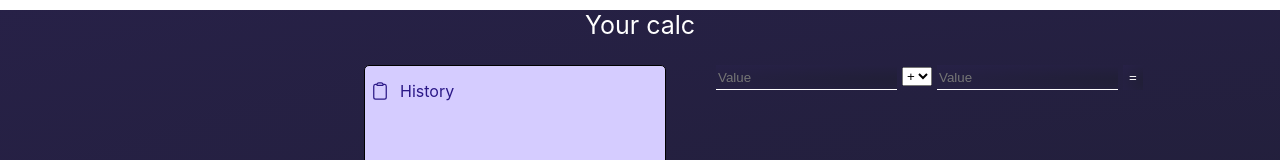
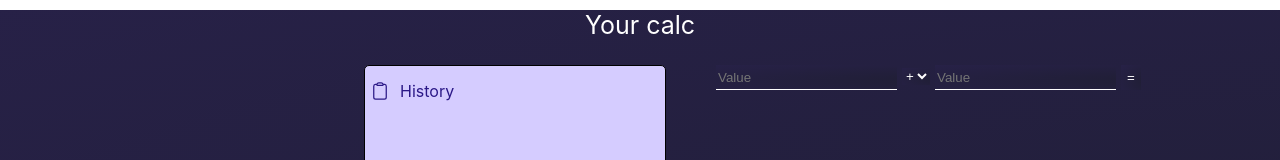
Before and after one commit to evaabsalyamova/CalcApp, a React (Create React App) app: page / in a window 1280 px wide. Shown: the top 160 px of the page. Built offline with nearby package versions, Linux system fonts and the light colour scheme.

Commit message:
Add styles for `OptionBlock`

```diff
--- a/src/components/OptionBlock/index.tsx
+++ b/src/components/OptionBlock/index.tsx
@@ -1,10 +1,16 @@
+import "./styles.css";
+
 interface IProps {
   onOptionSelect: React.Dispatch<React.SetStateAction<string>>;
 }
 
 const OptionBlock: React.FunctionComponent<IProps> = ({ onOptionSelect }) => {
   return (
-    <select name="action" onChange={(e) => onOptionSelect(e.target.value)}>
+    <select
+      className="selectOption"
+      name="action"
+      onChange={(e) => onOptionSelect(e.target.value)}
+    >
       <option value="+">+</option>
       <option value="-">-</option>
       <option value="*">*</option>
--- /dev/null
+++ b/src/components/OptionBlock/styles.css
@@ -0,0 +1,6 @@
+.selectOption {
+   border: none;
+   color: white;
+   background: radial-gradient(310.37% 153.86% at 140% 66.21%, #1F1E33 0%, #2A224F 87.18%);
+
+}
```
